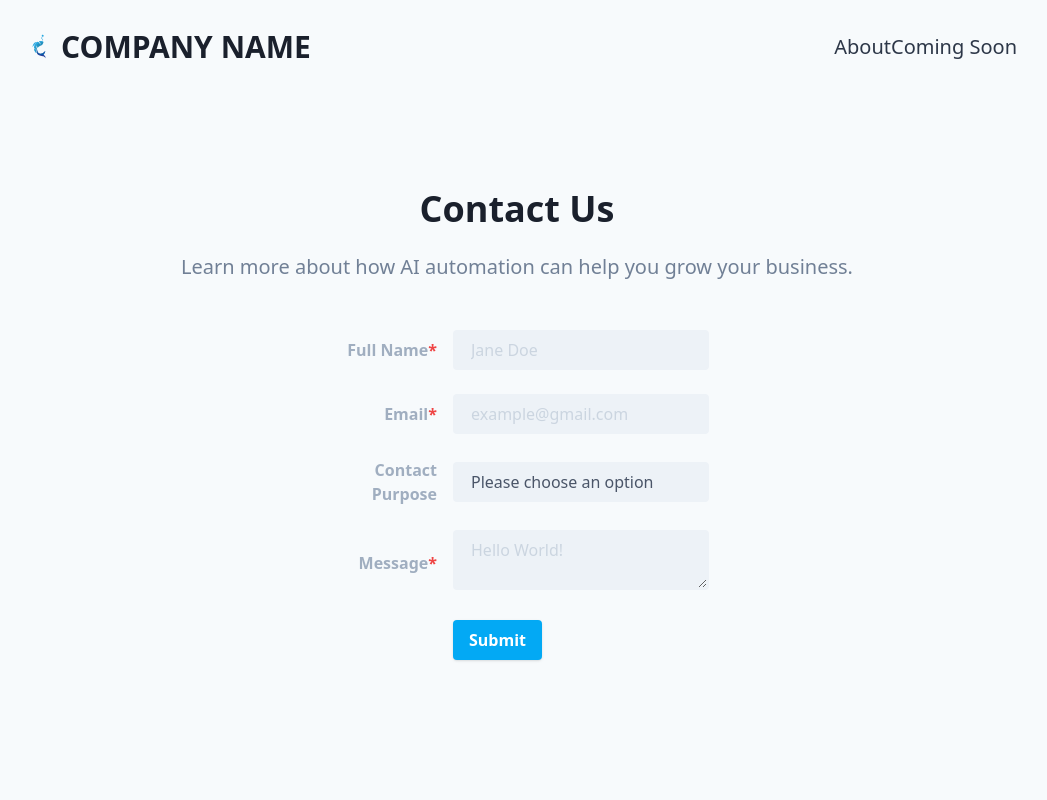
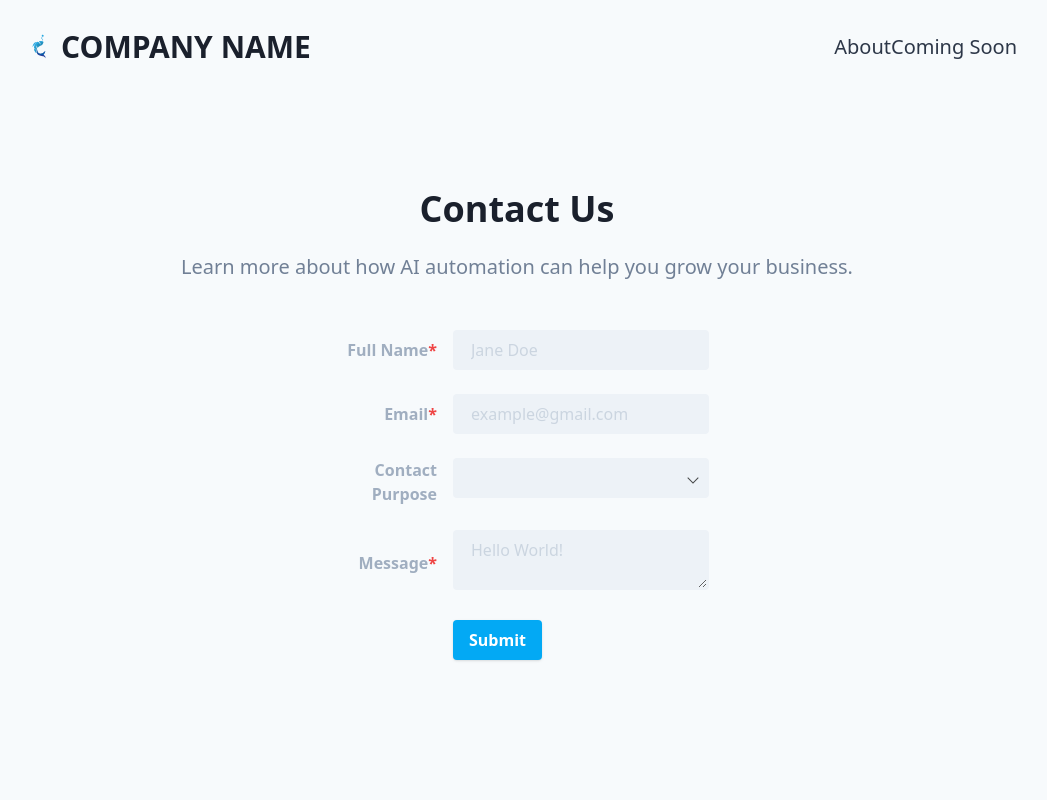
Before and after one commit to gsleh123/goldfish, a Next.js app: page /contact-us in a window 1280 px wide. Shown: the top 800 px of the page, without its empty margins (123-1170 px from the left). Built offline with nearby package versions, Linux system fonts and the light colour scheme.

Commit message:
fix dropdown

```diff
--- a/src/layout/ContactLayout.tsx
+++ b/src/layout/ContactLayout.tsx
@@ -47,12 +47,14 @@ const ContactLayout = (props: IContactLayoutProps) => (
             </label>
           </div>
           <div className="md:w-2/3">
-            <select className="bg-gray-200 appearance-none border-2 border-gray-200 rounded w-full py-2 px-4 text-gray-700 leading-tight focus:outline-none focus:bg-white focus:border-primary-500" id="contact-purpose" name="purpose">
-              <option value="">Please choose an option</option>
-              <option value="signup">Sign Up</option>
-              <option value="invest">Invest</option>
-              <option value="join">Join the team</option>
-            </select>
+            <div className="relative mb-2 flex items-center after:w-[8px] after:h-[8px] after:border-black/70 after:border-b after:border-r after:transform after:rotate-45 after:absolute after:right-3">
+              <select className="select bg-gray-200 appearance-none border-2 border-gray-200 rounded w-full py-2 px-4 text-gray-700 leading-tight focus:outline-none focus:bg-white focus:border-primary-500" id="contact-purpose" name="purpose">
+                <option value="" disabled selected hidden></option>
+                <option value="signup">Sign Up</option>
+                <option value="invest">Invest</option>
+                <option value="join">Join the team</option>
+              </select>
+            </div>
           </div>
         </div>
         <div className="md:flex md:items-center mb-6">
```
